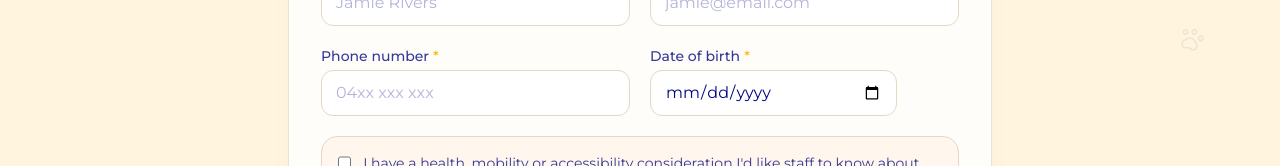
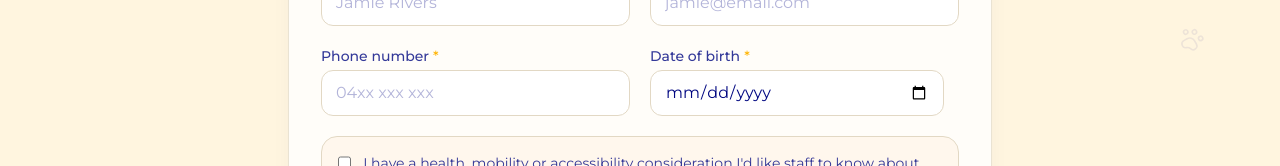
Before and after one commit to hahnalai8n1/dogscbr-firstwalk-pawpal, a React (Vite) app: page / in a window 1280 px wide. Shown: the part 518-684 px from the top of the page. Built offline with nearby package versions, Linux system fonts and the light colour scheme; no server answers.

Commit message:
Test the size of the date of birth text box in each view

```diff
--- a/src/pages/Landing.jsx
+++ b/src/pages/Landing.jsx
@@ -104,7 +104,7 @@ export default function Landing() {
             <Field label="Date of birth" required error={touched && !form.dob}>
               <input
                 type="date"
-                className="input max-w-[80%]"
+                className="input max-w-[95%]"
                 value={form.dob}
                 onChange={(e) => setField("dob", e.target.value)}
                 max={new Date().toISOString().slice(0, 10)}
```
